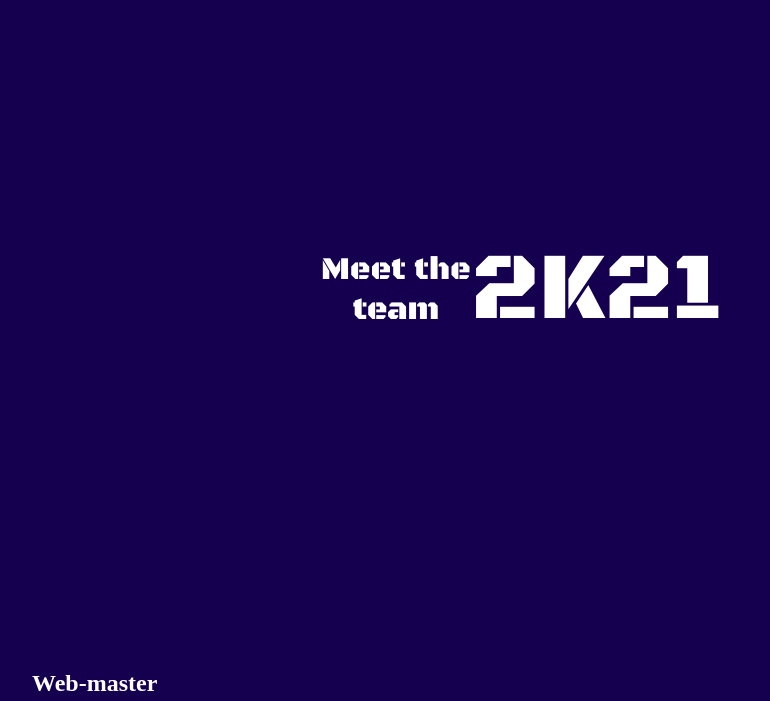
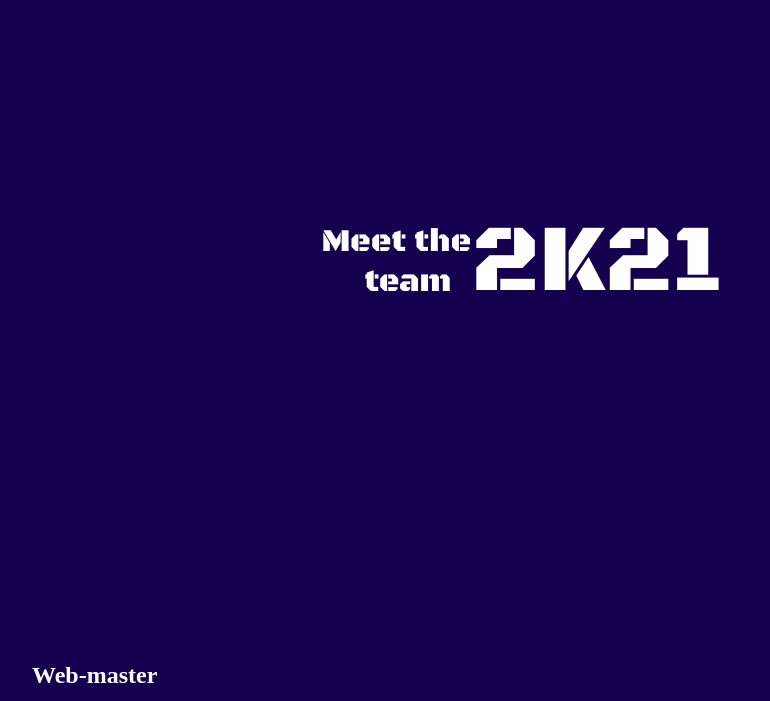
Before and after one commit to Triden47/Experimental, a React app in the folder frontend/: page /team in a window 1280 px wide. Shown: the part 70-771 px from the top of the page, without its empty margins (119-889 px from the left). Built offline with nearby package versions, Linux system fonts and the light colour scheme.

Commit message:
change animation in landingpage and team page

```diff
--- a/frontend/src/components/LandingPage.jsx
+++ b/frontend/src/components/LandingPage.jsx
@@ -3,15 +3,18 @@ import Navbar from './Navbar.jsx'
 import '../css/home/landingPage.css'
 import SocialSites from './SocialSites.jsx'
 import { motion } from 'framer-motion'
-
+import BackgroundImg from '../images/pc2.jpg'
 export default function LandingPage() {
     return (
         <div>
-            <div className="background-img"></div>
+            <div>
+                <img className="bg" src={BackgroundImg} alt="Bg"/>
+            </div>
+
             <Navbar/>
             <motion.svg viewBox="0 0 1400 400"
                 animate={{
-                    y: [-100, 0],
+                    // y: [-100, 0],
                     opacity: [0, 1]
                 }}
                 transition={{ duration: 3 }}
--- a/frontend/src/components/TeamPage.jsx
+++ b/frontend/src/components/TeamPage.jsx
@@ -1,69 +1,70 @@
-import { React, useState, useEffect } from 'react'
-import { motion } from 'framer-motion'
-import { InView } from 'react-intersection-observer'
-import '../css/team/teamPage.css'
-import Navbar from './Navbar.jsx'
-import Vaibhav from '../images/team/Vaibhav.jpg'
-import PictureBook from './PictureBook.jsx'
-
+import { React, useState, useEffect } from "react";
+import { motion } from "framer-motion";
+import { InView } from "react-intersection-observer";
+import "../css/team/teamPage.css";
+import Navbar from "./Navbar.jsx";
+import Vaibhav from "../images/team/Vaibhav.jpg";
+import PictureBook from "./PictureBook.jsx";
 
 export default function TeamPage() {
-    const [ year, setYear ] = useState('0000')
-    const [ cnt, setCount ] = useState(0)
-    let thresholdArray = []
-    for(let i = 0; i < 1; i += 0.01)
-        thresholdArray.push(i)
+    const [year, setYear] = useState("0000");
+    const [cnt, setCount] = useState(0);
+    let thresholdArray = [];
+    for (let i = 0; i < 1; i += 0.01) thresholdArray.push(i);
 
     useEffect(() => {
-        console.log(cnt)
-        if(cnt === 30) {
-            setYear('2K21')
+        if (cnt === 25) {
+            setYear("2K21");
         } else {
-            const val = Math.floor(Math.random() * 10000).toString()
-            setYear(val)
-            setTimeout(() => setCount(cnt + 1), 40)
+            const val = Math.floor(Math.random() * 10000).toString();
+            setYear(val);
+            setTimeout(() => setCount(cnt + 1), 100);
         }
-    }, [cnt])
+    }, [cnt]);
     return (
         <div>
-            <Navbar/>
-            <InView threshold={ thresholdArray }>
+            <Navbar />
+            <InView threshold={thresholdArray}>
                 {({ ref, inView, entry }) => {
-                    const val = Math.floor(inView ? entry.intersectionRatio * 100 : 0)
+                    const val = Math.floor(
+                        inView ? entry.intersectionRatio * 100 : 0
+                    );
                     return (
-                        <motion.div ref={ref} className="team"
-                            animate={{ x: -50 }}
+                        <motion.div
+                            ref={ref}
+                            className="team"
+                            animate={{
+                                y: (100 - val) * 1.5,
+                                opacity: val / 50 - 1,
+                            }}
+                            transition={{
+                                type: "tween",
+                                duration: "0.001",
+                            }}
                         >
-
                             <motion.div
-                                style={{ fontSize: "2rem" }}
-                                animate={{
-                                    y: (100 - val) * 1.5,
-                                    opacity: val / 50 - 1
-
-                                }}
-                                transition={{
-                                    type: "tween",
-                                    duration: "0.001"
-                                }}
-                            >Meet the team</motion.div>
+                                className="team1"
+                            >
+                                <p>Meet the</p>
+                                <p style={{ paddingRight: "5%" }}>team</p>
+                            </motion.div>
                             <motion.div
-                                style={{ fontSize: "6rem" }}
-                                animate={{
-                                    y: (100 - val) * 1.5,
-                                    opacity: val / 50 - 1
-
-                                }}
-                                transition={{
-                                    type: "tween",
-                                    duration: "0.001"
-                                }}
-                            >{year}</motion.div>
+                                className="team2"
+                                // animate={{
+                                //     y: (100 - val) * 1.5,
+                                //     opacity: val / 50 - 1,
+                                // }}
+                                // transition={{
+                                //     type: "tween",
+                                //     duration: "0.001",
+                                // }}
+                            >
+                                {year}
+                            </motion.div>
                         </motion.div>
-                    )
+                    );
                 }}
             </InView>
-
 
             <div className="wrapper">
                 <PictureBook
@@ -84,10 +85,7 @@ export default function TeamPage() {
                     title="President"
                     image={Vaibhav}
                 />
-
-
-
             </div>
         </div>
-    )
+    );
 }
--- a/frontend/src/css/contest/contestPage.css
+++ b/frontend/src/css/contest/contestPage.css
@@ -62,6 +62,6 @@
     justify-content: center;
 }
 .contest-grid > div {
-    margin: 10% auto;
+    margin: 7% auto;
 
 }
--- a/frontend/src/css/home/landingPage.css
+++ b/frontend/src/css/home/landingPage.css
@@ -1,13 +1,40 @@
 
-.background-img {
-  background-image: url('../../images/ssVS2.jpg');
-  width: 100%;
-  height: 100%;
+/* .bg {
+  background-image: url('../../images/network.jpg');
+  width: 30%;
+  height: 10%;
   background-color: #222831;
   filter: blur(7px);
   position: absolute;
+  top: 10px;
+  left: 10px;
+  z-index: -1;
+} */
+
+img.bg {
+  /* Set rules to fill background */
+  min-height: 100%;
+  min-width: 1024px;
+
+  /* Set up proportionate scaling */
+  width: 100%;
+  height: auto;
+
+  /* Set up positioning */
+  position: fixed;
+  top: 0;
+  left: 0;
+  filter: blur(5px);
   z-index: -1;
 }
+
+@media screen and (max-width: 1024px) { /* Specific to this particular image */
+  img.bg {
+    left: 50%;
+    margin-left: -512px;   /* 50% */
+  }
+}
+
 
 
 svg text {
--- a/frontend/src/css/team/teamPage.css
+++ b/frontend/src/css/team/teamPage.css
@@ -1,29 +1,37 @@
 .team {
     font-family: 'Black Ops One', cursive;
-    overflow: hidden;
-    position: absolute;
-    width: 100%;
-    height: 70%;
     display: flex;
     justify-content: center;
     align-items: center;
+    padding: 15%;
+
 }
 
-.team div {
-    /* padding: 100px; */
-    width: 150px;
-    text-align: center;
+.team1 {
+    flex: 4;
+    text-align: end;
+    font-size: 2rem;
+}
+
+.team1 p {
+    margin: 0;
+    padding: 0;
+}
+
+.team2 {
+    flex: 5;
+    font-size: 6rem;
 }
 
 .wrapper {
     margin: 10%;
-    margin-top: 50%;
+
     display: grid;
     max-width: 100%;
 
     grid-template-columns: 45% 45%;
     grid-gap: 10%;
-    /* overflow-x: hidden; */
+
 }
 
 .grid-item h2 {
```
Also changed, not shown: frontend/src/components/App.js (+10 -12 lines), frontend/src/images/lights.jpg (added), frontend/src/images/pc.jpg (added), frontend/src/images/pc2.jpg (added), frontend/src/images/simple.jpg (added), frontend/src/images/splash.jpg (added), frontend/src/images/unsplash.jpg (added), 2 other files.
